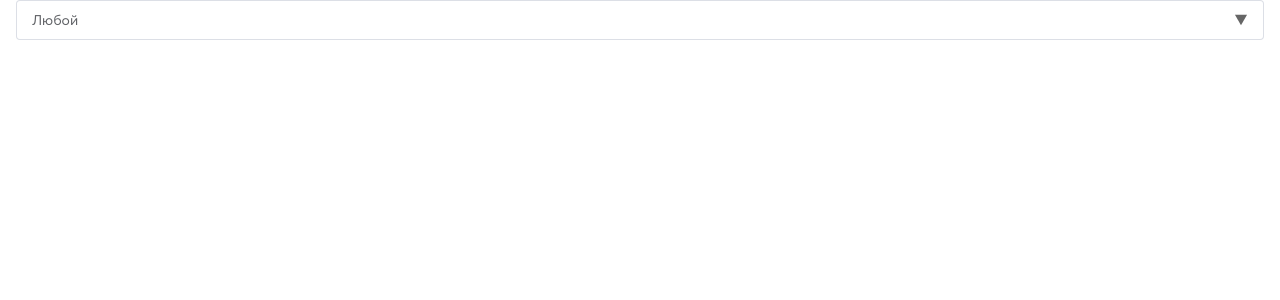
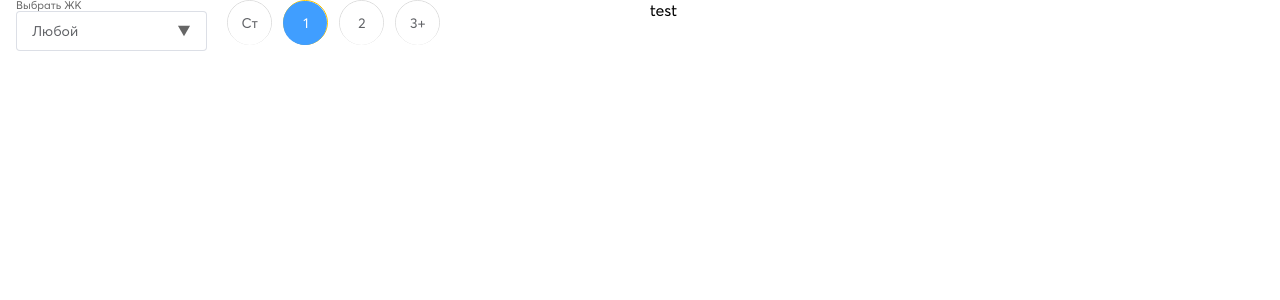
Before and after one commit to ruslan-byte/RRobTest, a Vue app: page / in a window 1280 px wide. Shown: the top 300 px of the page. Built offline with nearby package versions, Linux system fonts and the light colour scheme.

Commit message:
сделал g-radio компоненты

```diff
--- a/src/App.vue
+++ b/src/App.vue
@@ -1,6 +1,13 @@
 <template>
   <div class="container">
+    <el-row :gutter="20">
+      <el-col :span="4">
+        <label>
+          <p>
+            Выбрать ЖК
+          </p>
           <el-select
+            class="select"
             v-model="value"
             placeholder="Select"
             size="large"
@@ -13,14 +20,29 @@
               :value="item.value"
             />
           </el-select>
+        </label>
+      </el-col>
+      <el-col :span="8">
+        <el-radio-group v-model="radio1" size="large">
+          <el-radio-button label="Ст"  />
+          <el-radio-button label="1" />
+          <el-radio-button label="2" />
+          <el-radio-button label="3+" />
+        </el-radio-group>
+      </el-col>
+      <el-col :span="8">test
+      </el-col>
+    </el-row>
   </div>
 </template>
 <script>
+  import { markRaw } from "vue";
   import arrowIcon from "./components/icons/arrow.vue"
   export default {
     data(){
       return{
-        icon:arrowIcon,
+        icon: markRaw(arrowIcon),
+        radio1:'1',
         value: "Option1",
         options: [
         {
@@ -49,4 +71,5 @@
 </script>
 
 <style>
+.select{width: 100%; }
 </style>
--- a/src/assets/main.scss
+++ b/src/assets/main.scss
@@ -2,4 +2,6 @@
 @import './scss/fonts.scss';
 @import './scss/variables.scss';
 @import './scss/default.scss';
-@import './scss/element.scss';
+
+// element
+@import './scss/element/styles.scss';
--- a/src/assets/scss/element.scss
+++ /dev/null
@@ -1,5 +0,0 @@
-@forward 'element-plus/theme-chalk/src/common/var.scss' with (
-  $select: (
-    'input-font-size': 40px,
-  )
-);
--- a/src/assets/scss/element/styles.scss
+++ b/src/assets/scss/element/styles.scss
@@ -1,28 +1,28 @@
 
-$colors: (
-  "primary": (
-    "base": #FFC700,
-  ),
-  "success": (
-    "base": #21ba45,
-  ),
-  "warning": (
-    "base": #f2711c,
-  ),
-  "danger": (
-    "base": #db2828,
-  ),
-  "error": (
-    "base": #db2828,
-  ),
-  "info": (
-    "base": #42b8dd,
-  ),
-);
-
-@forward "element-plus/theme-chalk/src/common/var.scss" with (
-  $colors: $colors,
-  $button-padding-horizontal: ("default": 50px),
-  $common-component-size: ("large": 46px),
-  $select: ("input-font-size": 8px),
-);
+//radio-group
+.el-radio-group
+{
+	gap: 11px;
+	.el-radio-button.el-radio-button--large
+	{
+		border: 1px solid $default-border-color;
+		border-radius: 50%;
+		height: 45px;
+		width: 45px;
+		transition: var(--el-transition-all);
+		&.is-active,
+		&:hover
+		{
+			border-color: $accent-color
+		}
+	}
+	.el-radio-button.el-radio-button--large .el-radio-button__inner
+	{
+		border:none;
+		border-radius: 50%;
+		width: 100%;
+		line-height: 20px;
+		padding-left: 0;
+		padding-right: 0;
+	}
+}
--- /dev/null
+++ b/src/assets/scss/element/variables.scss
@@ -0,0 +1,28 @@
+$colors: (
+  "primary": (
+    "base": #FFC700,
+  ),
+  "success": (
+    "base": #21ba45,
+  ),
+  "warning": (
+    "base": #f2711c,
+  ),
+  "danger": (
+    "base": #db2828,
+  ),
+  "error": (
+    "base": #db2828,
+  ),
+  "info": (
+    "base": #42b8dd,
+  ),
+);
+
+@forward "element-plus/theme-chalk/src/common/var.scss" with (
+  $colors: $colors,
+  $button-padding-horizontal: ("default": 50px),
+  $common-component-size: ("large": 46px),
+  $select: ("input-font-size": 8px),
+  $radio-button: ("input-border-radius": 50%)
+);
--- a/src/assets/scss/variables.scss
+++ b/src/assets/scss/variables.scss
@@ -21,6 +21,7 @@ $blue:					#004F9E;
 $blue-second:			#224E9C;
 $gray:					#666666;
 $light-gray:			#9AADC6;
+$default-border-color:  #DEDEDE;
 /* Разрешения */
 $tablet:				768px;
 $desktop:				1024px;
--- a/vite.config.js
+++ b/vite.config.js
@@ -1,3 +1,4 @@
+
 import { fileURLToPath, URL } from 'node:url'
 
 import { defineConfig } from 'vite'
@@ -29,7 +30,7 @@ export default defineConfig({
   css: {
     preprocessorOptions: {
       scss: {
-        additionalData: `@use "~/assets/scss/element/styles.scss" as *;`,
+        additionalData: `@use "~/assets/scss/element/variables.scss" as *;`,
       },
     },
   },
```
Lines whose indentation alone changed are shown as unchanged.
